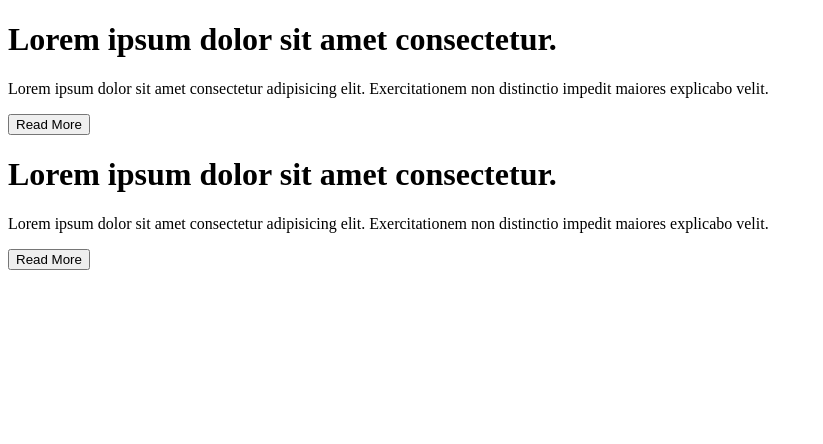
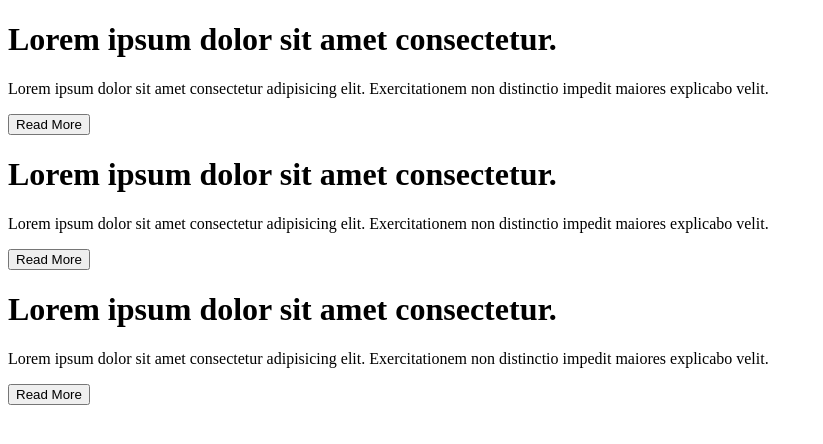
Before and after one commit to Kamau-Simon/oursite, a plain HTML site: page index.html in a window 1280 px wide. Shown: the whole page, without its empty margins (0-823 px from the left). Drawn offline with Linux system fonts and the light colour scheme.

Commit message:
added div in feature branch

```diff
--- a/index.html
+++ b/index.html
@@ -16,5 +16,12 @@
         <p>Lorem ipsum dolor sit amet consectetur adipisicing elit. Exercitationem non distinctio impedit maiores explicabo velit.</p>
         <button type="button">Read More</button>
     </div>
+    <!---feature-->
+    <div>
+        <h1>Lorem ipsum dolor sit amet consectetur.</h1>
+        <p>Lorem ipsum dolor sit amet consectetur adipisicing elit. Exercitationem non distinctio impedit maiores explicabo velit.</p>
+        <button type="button">Read More</button>
+    </div>
+
 </body>
 </html>
```
